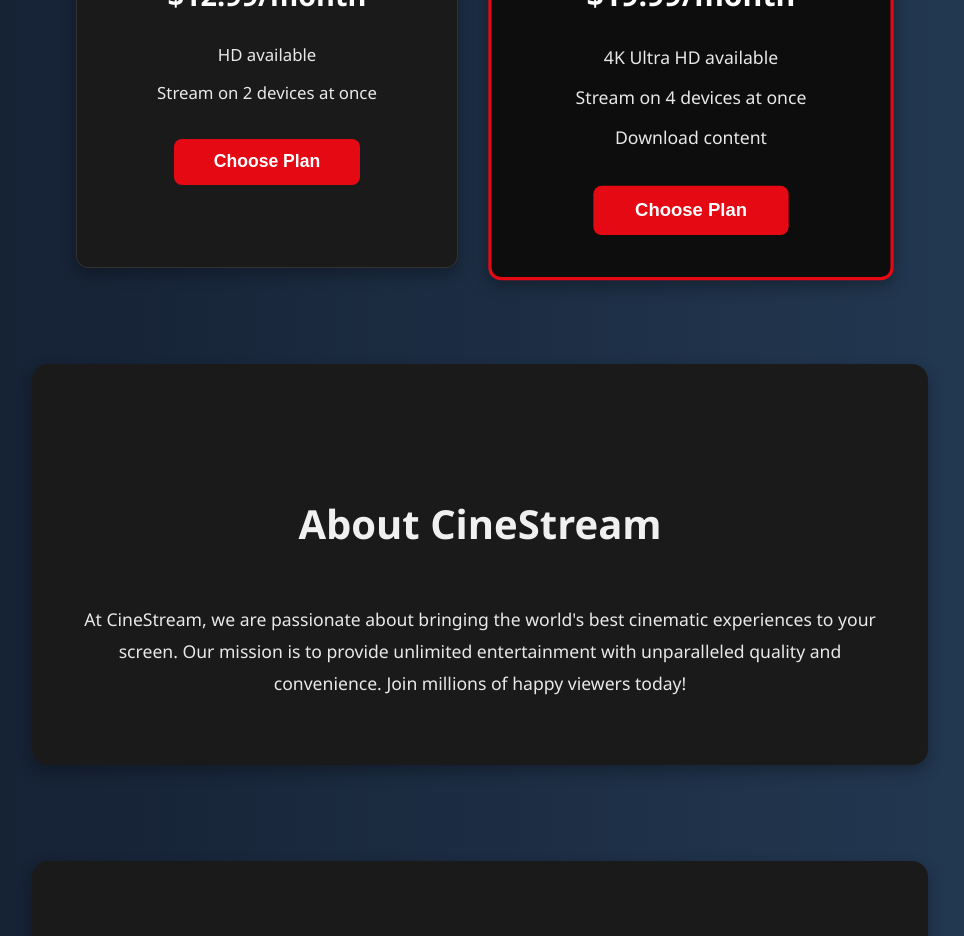
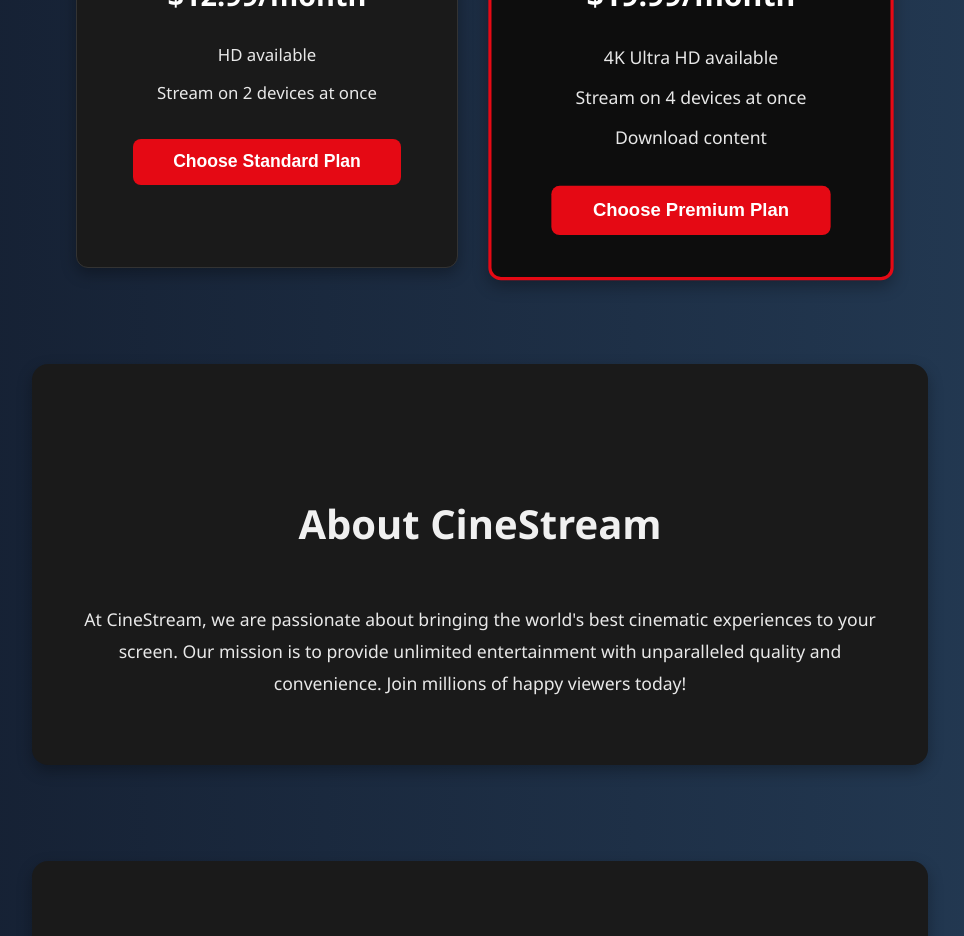
Before and after one commit to Jainika-Bisen/MyyNetflix, a React (Create React App) app: page /#hero in a window 1280 px wide. Shown: the part 2580-3516 px from the top of the page, without its empty margins (160-1124 px from the left). Built offline with nearby package versions, Linux system fonts and the light colour scheme.

Commit message:
product 1

```diff
--- a/src/components/MarketingPage.jsx
+++ b/src/components/MarketingPage.jsx
@@ -557,7 +557,7 @@
                 price: '12.99',
               });
             }}>
-              Choose Plan
+              Choose Standard Plan
             </button>
           </div>
           <div className="pricing-card premium">
@@ -574,7 +574,7 @@
                 price: '19.99',
               });
             }}>
-              Choose Plan
+              Choose Premium Plan
             </button>
 
           </div>
--- a/src/components/ProductPage.jsx
+++ b/src/components/ProductPage.jsx
@@ -129,7 +129,7 @@
 import mixpanel from 'mixpanel-browser';
 
 // Initialize Mixpanel once (ensure project token is set elsewhere)
-mixpanel.init('YOUR_MIXPANEL_PROJECT_TOKEN'); // Replace with actual token
+mixpanel.init('43f9c0eccb3559f9470220274efd875f'); // Replace with actual token
 
 const sections = [
   {
@@ -235,7 +235,18 @@
     <div className="product-container">
       <div className="sticky-nav">
         {sections.map(sec => (
-          <a key={sec.id} href={`#${sec.id}`}>{sec.title}</a>
+          <a
+            key={sec.id}
+            href={`#${sec.id}`}
+            onClick={() => {
+                mixpanel.track('Click: Product Section Link', {
+                section_id: sec.id,
+                section_title: sec.title,
+              });
+            }}
+          >
+            {sec.title}
+          </a>
         ))}
       </div>
 
```
